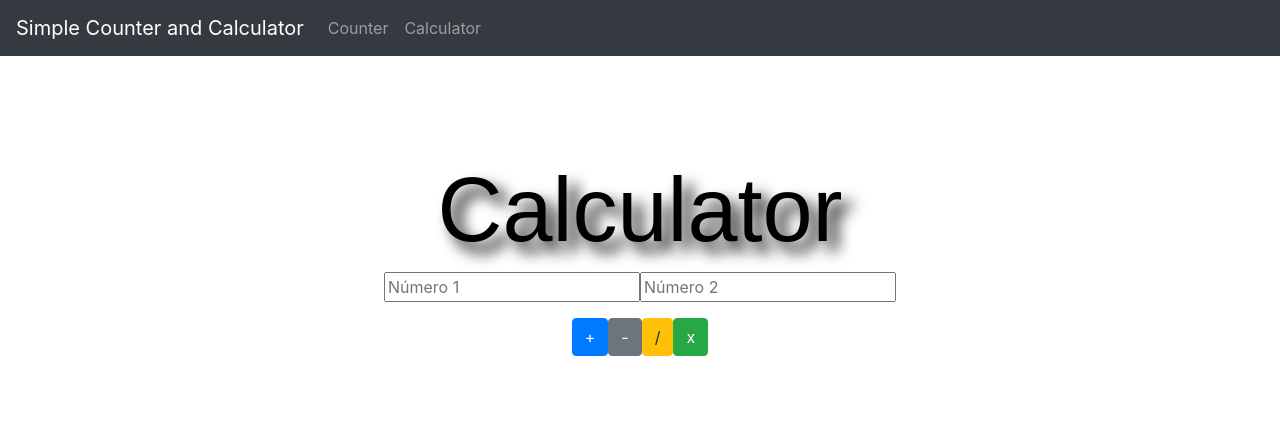
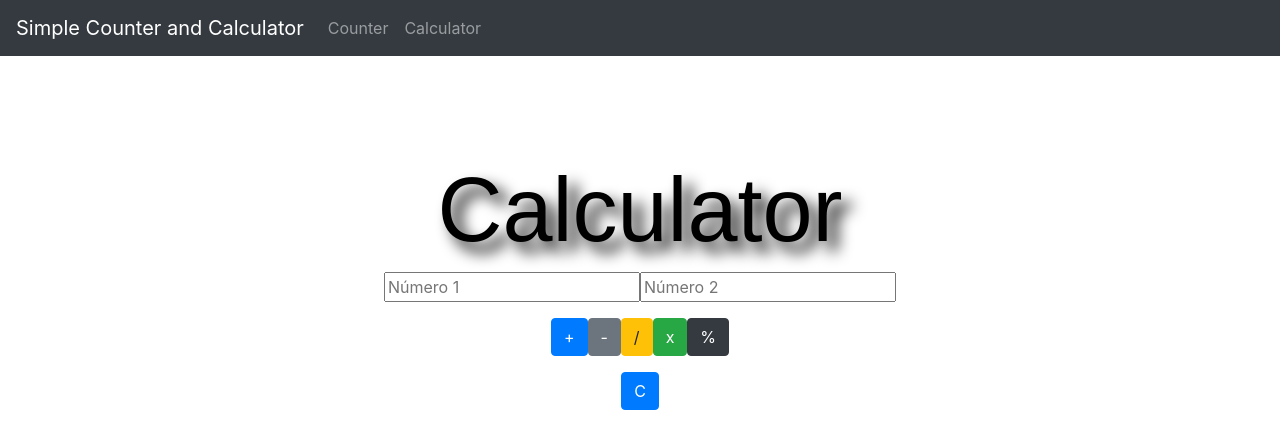
Before and after one commit to guilhermepereiraa95/WebNext, a Next.js app: page /calculator in a window 1280 px wide. Shown: the top 448 px of the page. Built offline with nearby package versions, Linux system fonts and the light colour scheme.

Commit message:
Percentage button

```diff
--- a/pages/calculator.js
+++ b/pages/calculator.js
@@ -32,6 +32,11 @@ function Calculator(){
 
 function Calculadora(){
 
+        function del(){
+            n1.value = 0;
+            n2.value = 0;
+        }
+
 
        function add(){
 
@@ -54,6 +59,10 @@ function Calculadora(){
 
             alert(Number(n1.value) * Number(n2.value));
         }
+        function per(){
+
+            alert(Number(n1.value) * 100 /  Number(n2.value));
+        }
 
     return(
 
@@ -71,7 +80,11 @@ function Calculadora(){
             <button class="btn btn-secondary" onClick={sub}>-</button>
             <button class="btn btn-warning" onClick={div}>/</button>
             <button class="btn btn-success" onClick={mul}>x</button>
+            <button class="btn btn-dark" onClick={per}>%</button>
 
+        </div>
+        <div class="form-group">
+            <button class="btn btn-primary" onClick={del}>C</button>
         </div>
 
 
```
